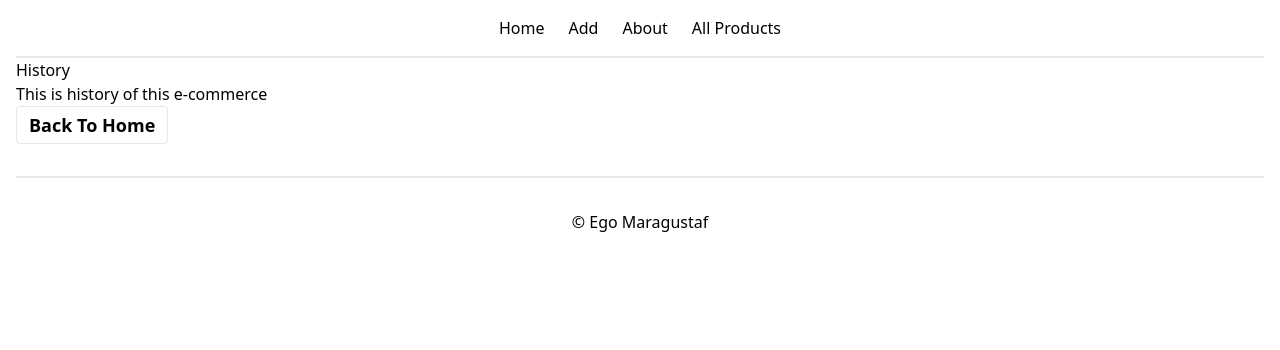
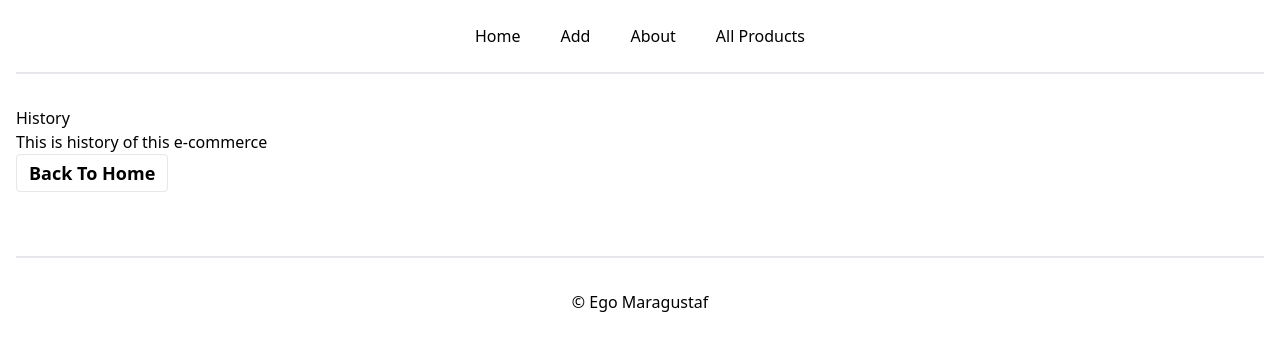
Before and after one commit to egomaragustaf/learn-react-ts, a React (Vite) app: page /about in a window 1280 px wide. Shown: the top 350 px of the page. Built offline with nearby package versions, Linux system fonts and the light colour scheme.

Commit message:
style: styling and layouting for card products

```diff
--- a/src/components/layout/layout.tsx
+++ b/src/components/layout/layout.tsx
@@ -6,7 +6,7 @@ interface Props {
 
 export function Layout({ children }: Props) {
   return (
-    <div className="px-4">
+    <div className="px-4 flex flex-col gap-8">
       <Navigation />
       <main>{children}</main>
       <Footer />
--- a/src/components/layout/navigation.tsx
+++ b/src/components/layout/navigation.tsx
@@ -5,16 +5,16 @@ export function Navigation() {
     <div className="flex justify-center items-center border-b-2">
       <nav className="py-4">
         <ul className="flex gap-6">
-          <li>
+          <li className="hover:bg-slate-900 p-2">
             <Link to="/">Home</Link>
           </li>
-          <li>
+          <li className="hover:bg-slate-900 p-2">
             <Link to="/add">Add</Link>
           </li>
-          <li>
+          <li className="hover:bg-slate-900 p-2">
             <Link to="/about">About</Link>
           </li>
-          <li>
+          <li className="hover:bg-slate-900 p-2">
             <Link to="/products">All Products</Link>
           </li>
         </ul>
--- a/src/routes/products.tsx
+++ b/src/routes/products.tsx
@@ -20,9 +20,9 @@ export default function ProductsRoute() {
 
   return (
     <Layout>
-      <div className="dark:text-black text-white">
+      <div className="dark:text-black text-white flex flex-col gap-8">
         <SearchFormProduct />
-        <ul className="flex flex-row flex-wrap w-full gap-4 font-semibold ">
+        <ul className="flex flex-row flex-wrap w-full justify-center items-start gap-4 font-semibold">
           {products.map((product) => (
             <li key={product.id}>
               <Link
@@ -32,10 +32,12 @@ export default function ProductsRoute() {
                   <img
                     src={product.thumbnail}
                     className="rounded-t-lg h-40 w-full object-cover"></img>
-                  <li>Title: {product.title}</li>
-                  <li>Brand: {product.brand}</li>
-                  <li>Category: {product.category}</li>
-                  <li>Description: {product.description}</li>
+                  <li className="line-clamp-1">Title: {product.title}</li>
+                  <li className="line-clamp-1">Brand: {product.brand}</li>
+                  <li className="line-clamp-1">Category: {product.category}</li>
+                  <li className="line-clamp-3">
+                    Description: {product.description}
+                  </li>
                   <li>Price: ${product.price}</li>
                 </ul>
               </Link>
--- a/src/routes/productsSearch.tsx
+++ b/src/routes/productsSearch.tsx
@@ -30,17 +30,17 @@ export default function ProductsSearchRoute() {
 
   return (
     <Layout>
-      <div className="dark:text-black text-white">
+      <div className="dark:text-black text-white flex flex-col gap-8">
         <SearchFormProduct />
 
         {count <= 0 && query && (
-          <section className="dark:text-white text-black">
+          <section className="dark:text-white text-black flex flex-row flex-wrap w-full justify-center items-center">
             <p>No result found for keyword "{query}"</p>
           </section>
         )}
         {products.length > 0 && (
           <section>
-            <ul className="flex flex-row flex-wrap w-full gap-4 font-semibold ">
+            <ul className="flex flex-row flex-wrap w-full justify-center items-start gap-4 font-semibold">
               {products.map((product) => (
                 <li key={product.id}>
                   <Link
@@ -50,10 +50,14 @@ export default function ProductsSearchRoute() {
                       <img
                         src={product.thumbnail}
                         className="rounded-t-lg h-40 w-full object-cover"></img>
-                      <li>Title: {product.title}</li>
-                      <li>Brand: {product.brand}</li>
-                      <li>Category: {product.category}</li>
-                      <li>Description: {product.description}</li>
+                      <li className="line-clamp-1">Title: {product.title}</li>
+                      <li className="line-clamp-1">Brand: {product.brand}</li>
+                      <li className="line-clamp-1">
+                        Category: {product.category}
+                      </li>
+                      <li className="line-clamp-3">
+                        Description: {product.description}
+                      </li>
                       <li>Price: ${product.price}</li>
                     </ul>
                   </Link>
```
